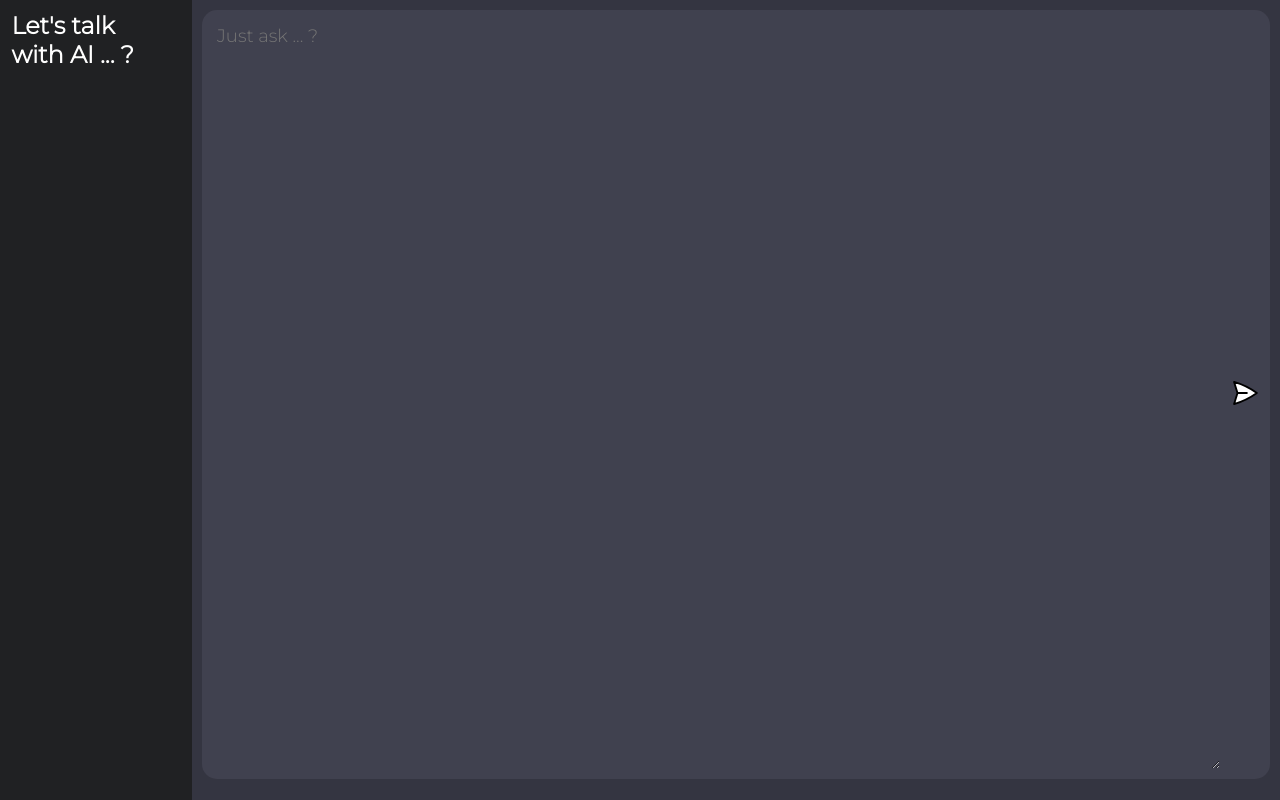
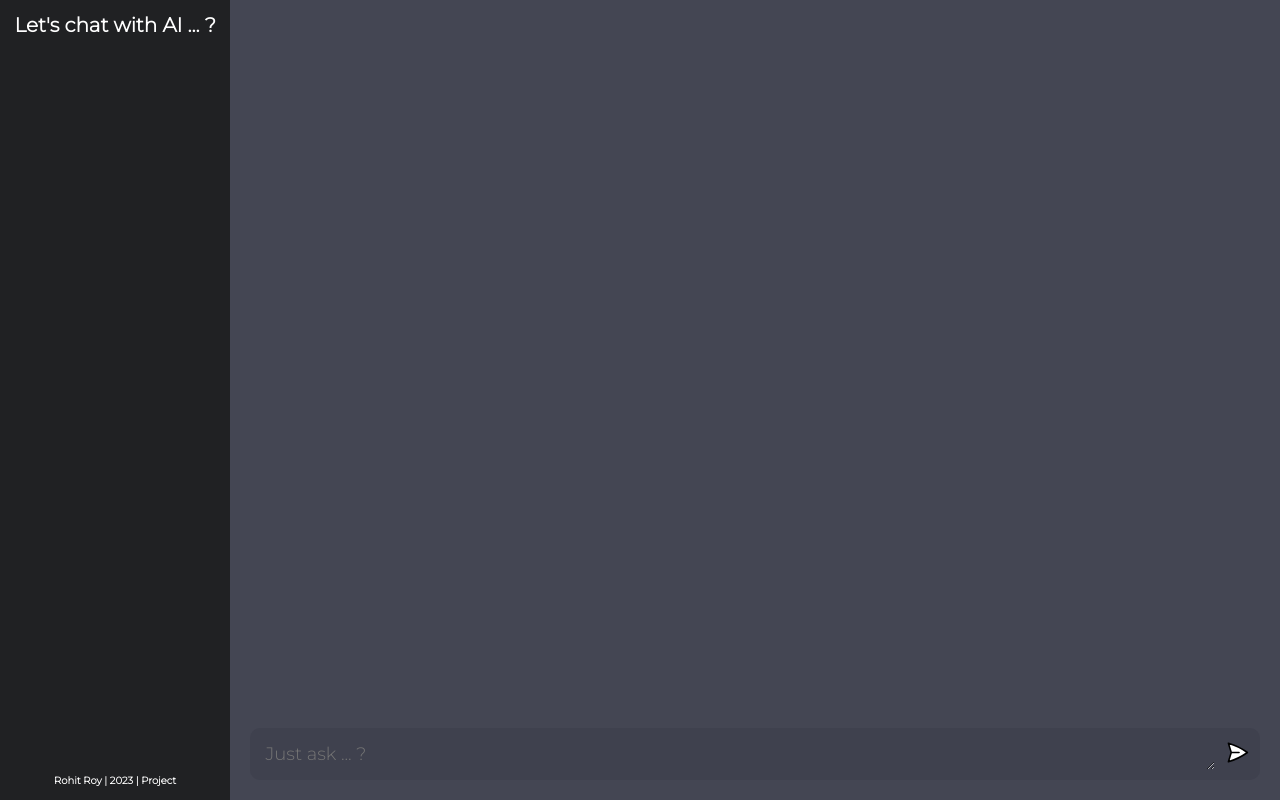
Before and after one commit to rohitroy-github/vite-chatgpt-clone, a website built with Vite: page client/index.html in a window 1280 px wide. Built offline with nearby package versions, Linux system fonts and the light colour scheme.

Commit message:
new design updated !

```diff
--- a/client/index.html
+++ b/client/index.html
@@ -41,7 +41,18 @@
       <!-- <div class="container"> -->
       <div class="sideBar">
         <div class="heading">
-          <h2>Let's talk with AI ... ?</h2>
+          <p>Let's chat with AI ... ?</p>
+        </div>
+
+        <div class="footer">
+          <p>
+            <a
+              class="github-link"
+              href="https://github.com/rohitroy-github/vite-chatgpt-api-clone"
+            >
+              Rohit Roy | 2023 | Project
+            </a>
+          </p>
         </div>
       </div>
 
--- a/client/style.css
+++ b/client/style.css
@@ -6,14 +6,13 @@
   font-family: 'Montserrat', sans-serif;
 }
 
-body {
-  background: #343541;
-}
+/* body {
+} */
 
 #app {
   width: 100vw;
   height: 100vh;
-  background: #343541;
+  /* background-color: #444653; */
   display: flex;
   flex-direction: row;
   align-items: center;
@@ -22,35 +21,39 @@ body {
 
 .sideBar {
   display: flex;
+  flex-direction: column;
   position: relative;
   top: 0;
   left: 0;
   height: 100%;
-  width: 15%;
+  width: 18%;
   background-color: #202123;
   /* border-right: 1px solid #ccc; */
-  padding: 10px;
+  padding: 1%;
 }
 
 .mainChatContainer {
+  background-color: #444653;
   display: flex;
+  flex-direction: column;
   position: relative;
   top: 0;
   right: 0;
   height: 100%;
-  width: 85%;
+  width: 82%;
   /* background-color: #f1f1f1; */
   /* border-right: 1px solid #ccc; */
-  padding: 10px;
+  padding: 20px;
 }
 
 .heading {
-  width: 80%;
-  text-align: left;
+  width: 100%;
+  text-align: center;
 }
 
-h2 {
-  margin: 1%;
+.heading p {
+  font-size: 20px;
+  font-weight: 700;
   color: white;
 }
 
@@ -73,7 +76,7 @@ h2 {
   width: 100%;
   height: 100%;
   overflow-y: scroll;
-
+  background-color: #444653;
   display: flex;
   flex-direction: column;
   /* gappingBWStripes  */
@@ -100,6 +103,9 @@ h2 {
 .wrapper {
   width: 100%;
   padding: 10px;
+  justify-content: center;
+  align-items: center;
+  display: flex;
 }
 
 .ai {
@@ -108,12 +114,13 @@ h2 {
 
 .chat {
   width: 100%;
-  /* max-width: 1280px; */
   margin: 0 auto;
 
   display: flex;
   flex-direction: row;
   align-items: flex-start;
+  justify-content: center;
+
   /* gappingFromProfilePicture&Text */
   gap: 10px;
 }
@@ -175,14 +182,13 @@ h2 {
 .ask-form {
   width: 100%;
   /* max-width: 1280px; */
-  margin-bottom: 1%;
   padding: 10px;
-  background: #40414f;
-
+  background-color: #3f414e;
+  /* margin-bottom: 5px; */
   display: flex;
   flex-direction: row;
   gap: 10px;
-  border-radius: 15px;
+  border-radius: 10px;
 }
 
 @media only screen and (max-width: 600px) {
@@ -190,7 +196,7 @@ h2 {
     width: 95%;
     margin-bottom: 2%;
     padding: 8px;
-    background: #40414f;
+    background: #3f414e;
 
     display: flex;
     flex-direction: row;
@@ -201,10 +207,8 @@ h2 {
 
 textarea {
   width: 100%;
-
   color: #fff;
   font-size: 18px;
-
   padding: 5px;
   background: transparent;
   border-radius: 10px;
@@ -220,6 +224,30 @@ button {
 }
 
 form img {
-  width: 30px;
-  height: 30px;
+  width: 25px;
+  height: 25px;
 }
+
+.footer {
+  width: 100%;
+  position: relative;
+  height: 100%;
+  left: 0;
+  right: 0;
+  display: flex;
+  justify-content: center;
+  align-items: flex-end;
+}
+
+.footer p {
+  position: absolute;
+  bottom: 0;
+  font-size: 10px;
+  font-weight: 700;
+  color: white;
+}
+
+.github-link {
+  color: inherit;
+  text-decoration: none;
+}
```
